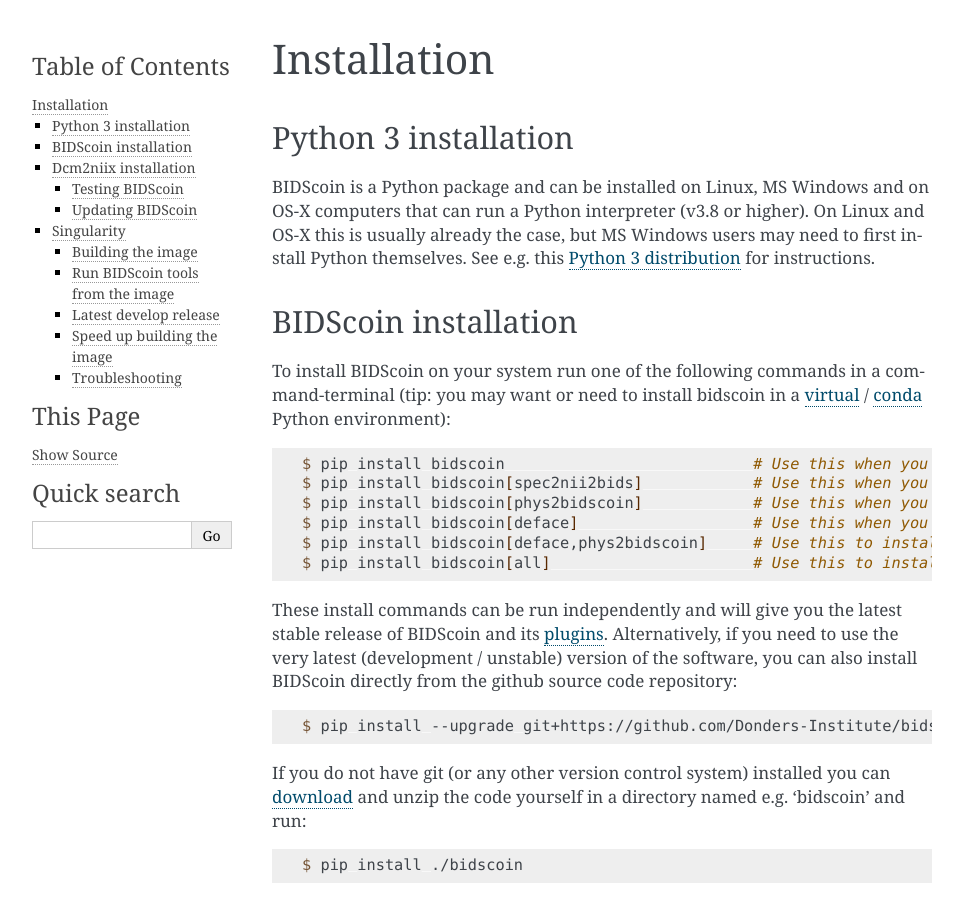
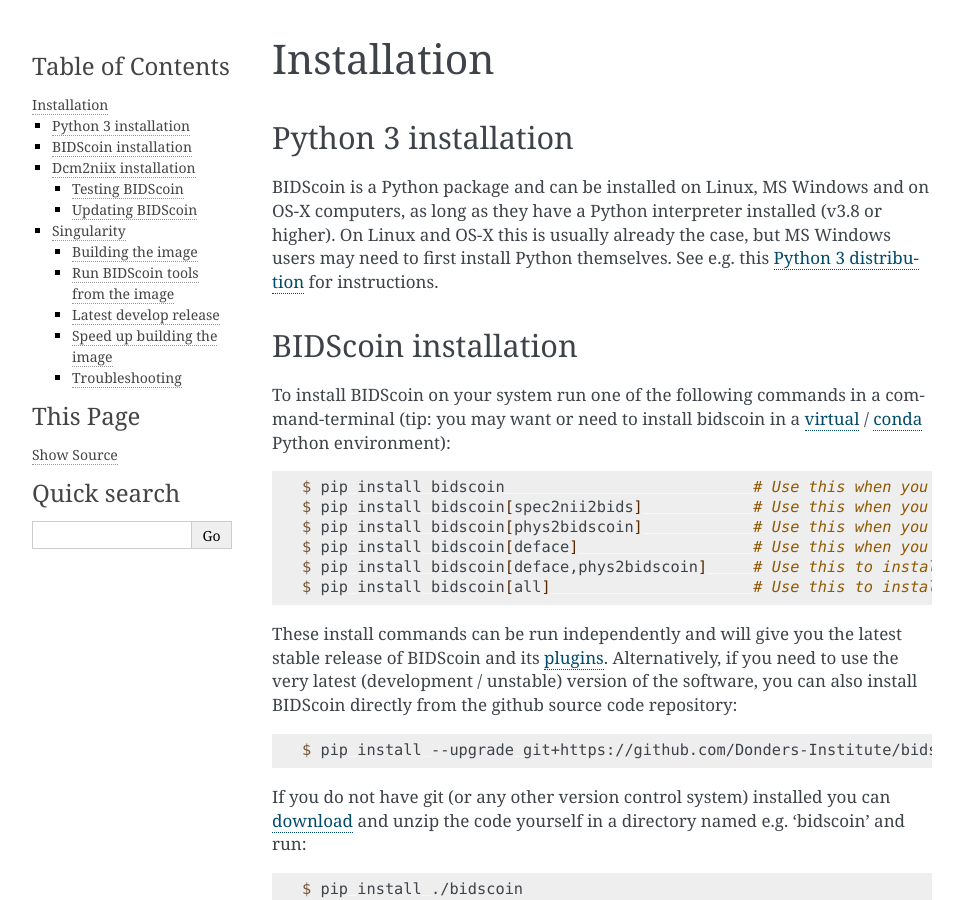
Before and after one commit to Donders-Institute/bidscoin, a Sphinx documentation site: the page built from docs/installation.rst, in a window 1280 px wide and 900 px high. Shown: the whole window, without its empty margins (148-1111 px from the left). Built offline with Sphinx 7.4.7, drawn with Linux system fonts in a browser that asks for light colours.

Commit message:
Improved documentation

```diff
--- a/docs/installation.rst
+++ b/docs/installation.rst
@@ -4,7 +4,7 @@
 Python 3 installation
 ---------------------
 
-BIDScoin is a Python package and can be installed on Linux, MS Windows and on OS-X computers that can run a Python interpreter (v3.8 or higher). On Linux and OS-X this is usually already the case, but MS Windows users may need to first install Python themselves. See e.g. this `Python 3 distribution <https://docs.anaconda.com/anaconda/install/windows/>`__ for instructions.
+BIDScoin is a Python package and can be installed on Linux, MS Windows and on OS-X computers, as long as they have a Python interpreter installed (v3.8 or higher). On Linux and OS-X this is usually already the case, but MS Windows users may need to first install Python themselves. See e.g. this `Python 3 distribution <https://docs.anaconda.com/anaconda/install/windows/>`__ for instructions.
 
 BIDScoin installation
 ---------------------
```
